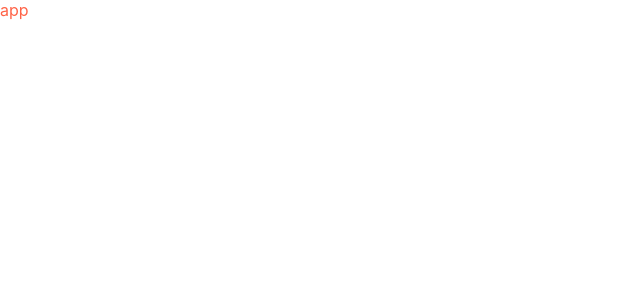
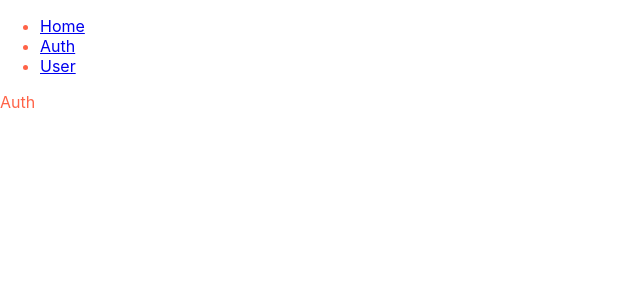
Before and after one commit to nialvi/cookie-shop, a React (Create React App) app: page /auth in a window 1280 px wide. Shown: the top 300 px of the page, without its empty margins (0-640 px from the left). Built offline with nearby package versions, Linux system fonts and the light colour scheme.

Commit message:
added routes

```diff
--- a/package.json
+++ b/package.json
@@ -13,9 +13,13 @@
     "@types/react-dom": "^17.0.9",
     "react": "^17.0.2",
     "react-dom": "^17.0.2",
+    "react-router-dom": "^5.2.0",
     "react-scripts": "4.0.3",
     "typescript": "^4.3.5",
     "web-vitals": "^1.1.2"
+  },
+  "devDependencies": {
+    "@types/react-router-dom": "^5.1.8"
   },
   "scripts": {
     "start": "react-scripts start",
--- a/src/App.tsx
+++ b/src/App.tsx
@@ -1,8 +1,32 @@
-import React from "react";
+import { BrowserRouter as Router, Switch, Route } from "react-router-dom";
+
+import { Header } from "./ui/Header";
+import { Home } from "./ui/Home";
+import { Auth } from "./ui/Auth";
+import { User } from "./ui/User";
+
 import "./App.css";
 
 function App() {
-  return <div className="App">app</div>;
+  return (
+    <Router>
+      <div className="App">
+        <Header />
+
+        <Switch>
+          <Route exact path="/">
+            <Home />
+          </Route>
+          <Route path="/auth">
+            <Auth />
+          </Route>
+          <Route path="/user">
+            <User />
+          </Route>
+        </Switch>
+      </div>
+    </Router>
+  );
 }
 
 export default App;
--- /dev/null
+++ b/src/ui/Auth/index.tsx
@@ -0,0 +1,3 @@
+export const Auth: React.FC = () => {
+  return <div>Auth</div>;
+};
--- /dev/null
+++ b/src/ui/Header/index.tsx
@@ -0,0 +1,19 @@
+import { Link } from "react-router-dom";
+
+export const Header: React.FC = () => {
+  return (
+    <div>
+      <ul>
+        <li>
+          <Link to="/">Home</Link>
+        </li>
+        <li>
+          <Link to="/auth">Auth</Link>
+        </li>
+        <li>
+          <Link to="/user">User</Link>
+        </li>
+      </ul>
+    </div>
+  );
+};
--- /dev/null
+++ b/src/ui/Home/index.tsx
@@ -0,0 +1,3 @@
+export const Home: React.FC = () => {
+  return <div>Home</div>;
+};
--- /dev/null
+++ b/src/ui/User/index.tsx
@@ -0,0 +1,3 @@
+export const User: React.FC = () => {
+  return <div>User</div>;
+};
```
Also changed, not shown: 1 other file (tests, documents, lock files or other folders).
